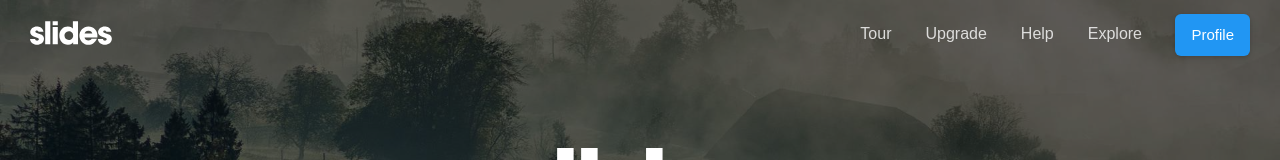
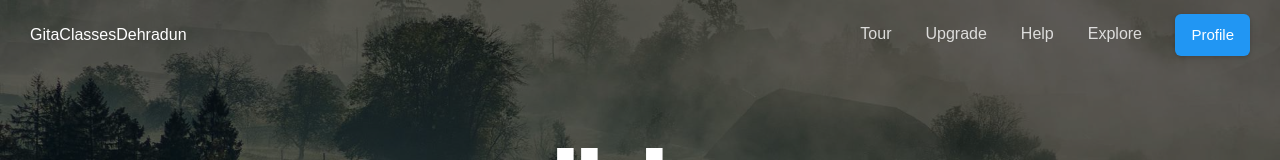
Before and after one commit to dgmc/dgmc.github.io, a plain HTML site: page index.html in a window 1280 px wide. Shown: the top 160 px of the page. Drawn offline with nearby package versions, Linux system fonts and the light colour scheme; a web font is replaced by a local one.

Commit message:
minor changes

```diff
--- a/home.html
+++ b/index.html
@@ -19,7 +19,7 @@
 <body class="slides animated noPreload">
 <svg xmlns="http://www.w3.org/2000/svg" style="display:none">
 
-  <symbol id="logo" viewBox="0 0 106 31"><title>Slides Framework</title><path d="M17.413 14.04c-.56-5.84-5.6-7-8.52-7-4.6 0-8.6 2.92-8.6 7.52 0 3 2.4 4.88 5.28 5.8 4.24 1.64 5.88 1.84 5.88 3.36 0 1.08-1.2 1.72-2.32 1.72-.28 0-2.24 0-2.52-2.04h-6.6c.6 5.84 5.68 7.36 9.04 7.36 4.92 0 9.04-2.88 9.04-7.76 0-4.8-4-5.92-7.76-6.96-1.76-.52-3.4-1.2-3.4-2.2 0-.6.48-1.48 1.88-1.48 1.96 0 2.04 1.2 2.08 1.68h6.52zm2.222 15.96h6.64v-29.6h-6.64v29.6zm9.662-24.56h6.64v-5.04h-6.64v5.04zm0 24.56h6.64v-22.2h-6.64v22.2zm32.782-29.6h-6.64v9.28c-.72-.72-2.6-2.64-6.52-2.64-5.64 0-11 4.28-11 11.8 0 6.68 4.4 11.88 11.12 11.88 4.48 0 6.08-2.2 6.72-3.12v2.4h6.32v-29.6zm-17.52 18.4c0-2.56 1.8-5.56 5.64-5.56 1.56 0 2.96.56 3.96 1.56 1 .96 1.64 2.32 1.64 3.92.08 1.64-.52 3.08-1.56 4.12s-2.52 1.68-4.12 1.68c-3.12 0-5.56-2.28-5.56-5.68v-.04zm42.502 2.4c.52-4.08-.32-7.64-3.12-10.64-2.08-2.2-5-3.52-8.4-3.52-6.76 0-11.64 5.72-11.64 11.92 0 6.6 5.4 11.76 11.76 11.76 2.28 0 4.48-.68 6.32-2 1.88-1.28 3.44-3.2 4.52-5.68h-6.8c-.8 1.16-1.92 2.08-4.04 2.08-2.6 0-4.84-1.56-5.12-3.92h16.52zm-16.44-5.04c.16-1.04 1.52-3.52 4.96-3.52s4.8 2.48 4.96 3.52h-9.92zm34.502-2.12c-.56-5.84-5.6-7-8.52-7-4.6 0-8.6 2.92-8.6 7.52 0 3 2.4 4.88 5.28 5.8 4.24 1.64 5.88 1.84 5.88 3.36 0 1.08-1.2 1.72-2.32 1.72-.28 0-2.24 0-2.52-2.04h-6.6c.6 5.84 5.68 7.36 9.04 7.36 4.92 0 9.04-2.88 9.04-7.76 0-4.8-4-5.92-7.76-6.96-1.76-.52-3.4-1.2-3.4-2.2 0-.6.48-1.48 1.88-1.48 1.96 0 2.04 1.2 2.08 1.68h6.52z"/></symbol>
+  <symbol id="logo" viewBox="0 0 106 31"><title>GitaClassesDehradun</title><path d="M17.413 14.04c-.56-5.84-5.6-7-8.52-7-4.6 0-8.6 2.92-8.6 7.52 0 3 2.4 4.88 5.28 5.8 4.24 1.64 5.88 1.84 5.88 3.36 0 1.08-1.2 1.72-2.32 1.72-.28 0-2.24 0-2.52-2.04h-6.6c.6 5.84 5.68 7.36 9.04 7.36 4.92 0 9.04-2.88 9.04-7.76 0-4.8-4-5.92-7.76-6.96-1.76-.52-3.4-1.2-3.4-2.2 0-.6.48-1.48 1.88-1.48 1.96 0 2.04 1.2 2.08 1.68h6.52zm2.222 15.96h6.64v-29.6h-6.64v29.6zm9.662-24.56h6.64v-5.04h-6.64v5.04zm0 24.56h6.64v-22.2h-6.64v22.2zm32.782-29.6h-6.64v9.28c-.72-.72-2.6-2.64-6.52-2.64-5.64 0-11 4.28-11 11.8 0 6.68 4.4 11.88 11.12 11.88 4.48 0 6.08-2.2 6.72-3.12v2.4h6.32v-29.6zm-17.52 18.4c0-2.56 1.8-5.56 5.64-5.56 1.56 0 2.96.56 3.96 1.56 1 .96 1.64 2.32 1.64 3.92.08 1.64-.52 3.08-1.56 4.12s-2.52 1.68-4.12 1.68c-3.12 0-5.56-2.28-5.56-5.68v-.04zm42.502 2.4c.52-4.08-.32-7.64-3.12-10.64-2.08-2.2-5-3.52-8.4-3.52-6.76 0-11.64 5.72-11.64 11.92 0 6.6 5.4 11.76 11.76 11.76 2.28 0 4.48-.68 6.32-2 1.88-1.28 3.44-3.2 4.52-5.68h-6.8c-.8 1.16-1.92 2.08-4.04 2.08-2.6 0-4.84-1.56-5.12-3.92h16.52zm-16.44-5.04c.16-1.04 1.52-3.52 4.96-3.52s4.8 2.48 4.96 3.52h-9.92zm34.502-2.12c-.56-5.84-5.6-7-8.52-7-4.6 0-8.6 2.92-8.6 7.52 0 3 2.4 4.88 5.28 5.8 4.24 1.64 5.88 1.84 5.88 3.36 0 1.08-1.2 1.72-2.32 1.72-.28 0-2.24 0-2.52-2.04h-6.6c.6 5.84 5.68 7.36 9.04 7.36 4.92 0 9.04-2.88 9.04-7.76 0-4.8-4-5.92-7.76-6.96-1.76-.52-3.4-1.2-3.4-2.2 0-.6.48-1.48 1.88-1.48 1.96 0 2.04 1.2 2.08 1.68h6.52z"/></symbol>
 
   <symbol id="close" viewBox="0 0 30 30"><path d="M15 0c-8.3 0-15 6.7-15 15s6.7 15 15 15 15-6.7 15-15-6.7-15-15-15zm5.7 19.3c.4.4.4 1 0 1.4-.2.2-.4.3-.7.3s-.5-.1-.7-.3l-4.3-4.3-4.3 4.3c-.2.2-.4.3-.7.3s-.5-.1-.7-.3c-.4-.4-.4-1 0-1.4l4.3-4.3-4.3-4.3c-.4-.4-.4-1 0-1.4s1-.4 1.4 0l4.3 4.3 4.3-4.3c.4-.4 1-.4 1.4 0s.4 1 0 1.4l-4.3 4.3 4.3 4.3z"/></symbol>
 
@@ -92,7 +92,15 @@
 </nav><!-- Panel Top #01 -->
 <nav class="panel top">
   <div class="sections desktop">
-    <div class="left"><a href="#" title="Slides Framework"><svg style="width:82px;height:24px"><use xmlns:xlink="http://www.w3.org/1999/xlink" xlink:href="#logo"></use></svg></a></div>
+    <div class="left">
+      <a href="#" title="GitaClassesDehradun">
+
+      <!--
+        <svg style="width:82px;height:24px"><use xmlns:xlink="http://www.w3.org/1999/xlink" xlink:href="#logo"></use></svg>
+      -->
+      GitaClassesDehradun
+
+      </a></div>
     <div class="right">
       <ul class="menu">
         <li><a href="#">Tour</a></li>
```
